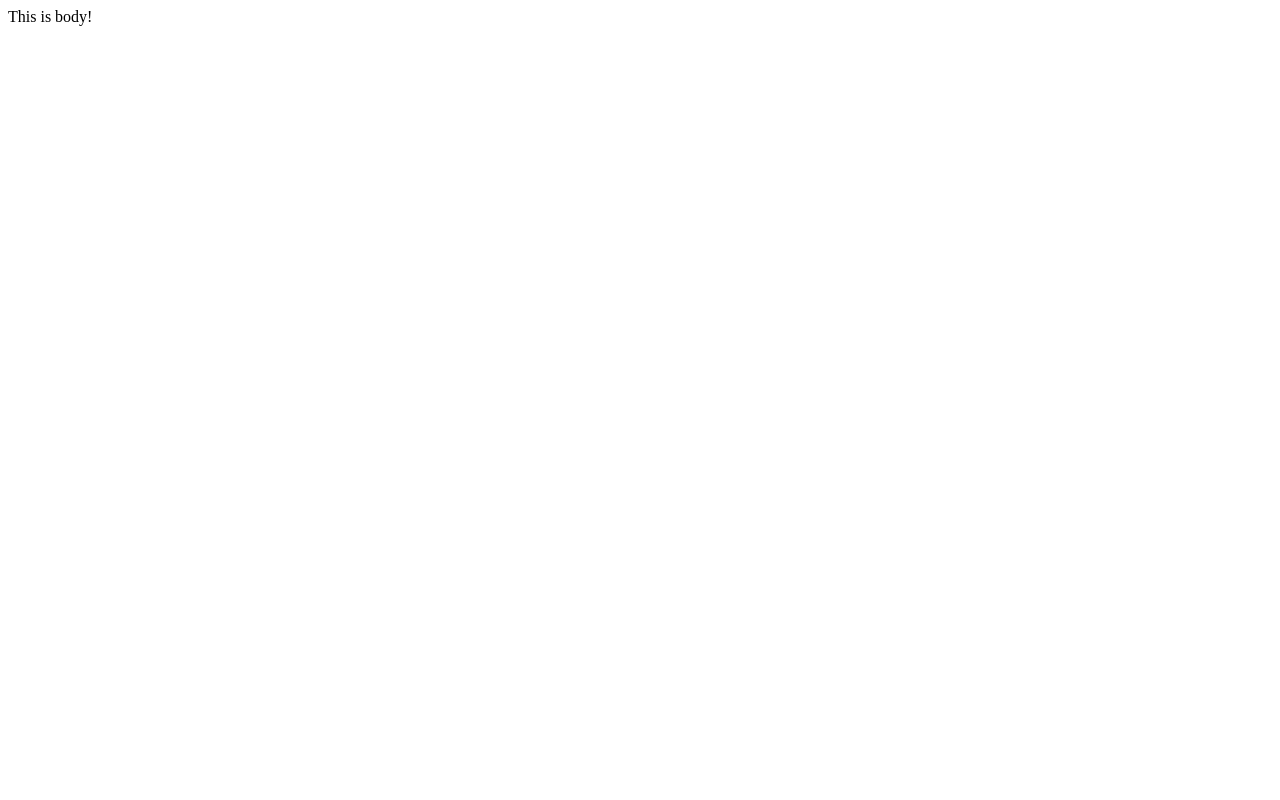
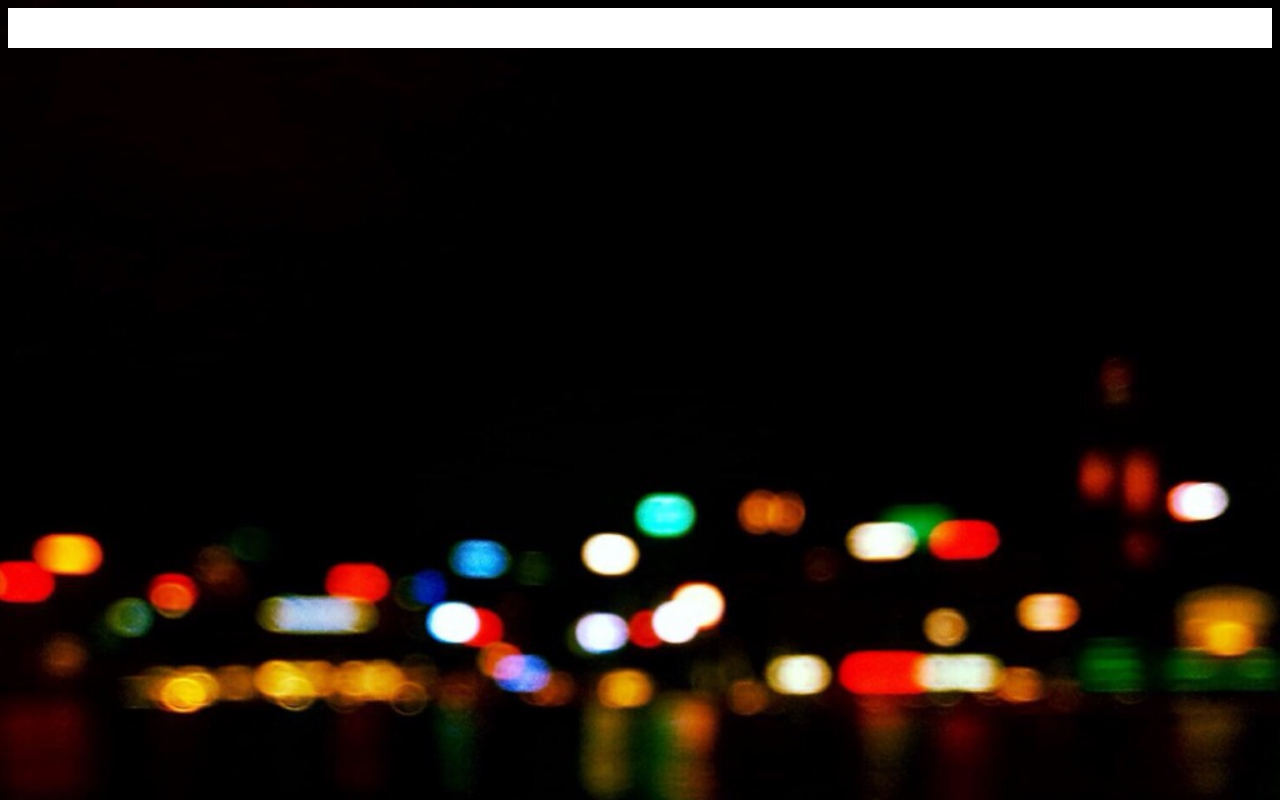
Before and after one commit to guomamba/guomamba.github.io, a plain HTML site: page index.html in a window 1280 px wide. Drawn offline with Linux system fonts and the light colour scheme.

Commit message:
main page

```diff
--- a/index.html
+++ b/index.html
@@ -1,6 +1,16 @@
+<!DOCTYPE html>
 <html>
-    <title>Manba</title>
-    <body>
-        This is body!
+    <head>
+        <meta charset="UTF-8">
+        <link rel="icon" href="images/basketball.ico" type="image/x-icon" style="border-radius: 50%;">
+        <title>Manba</title>
+        <style type="text/css">
+            @import url(style.css);
+        </style>
+    </head>
+    <body class="main">
+        <div class="navigator">
+
+        </div>
     </body>
 </html>
--- /dev/null
+++ b/style.css
@@ -0,0 +1,12 @@
+.main{
+    padding: 0px;
+    background-image: url(images/background.JPG);
+    background-attachment: fixed;
+    background-repeat: no-repeat;
+    background-size: 100%;
+}
+.navigator{
+    margin: 0px;
+    height: 40px;
+    background-color: #fff;
+}
```
Also changed, not shown: images/avatar.ico (added), images/background.JPG (added), images/basketball.ico (added), index.js (added).
